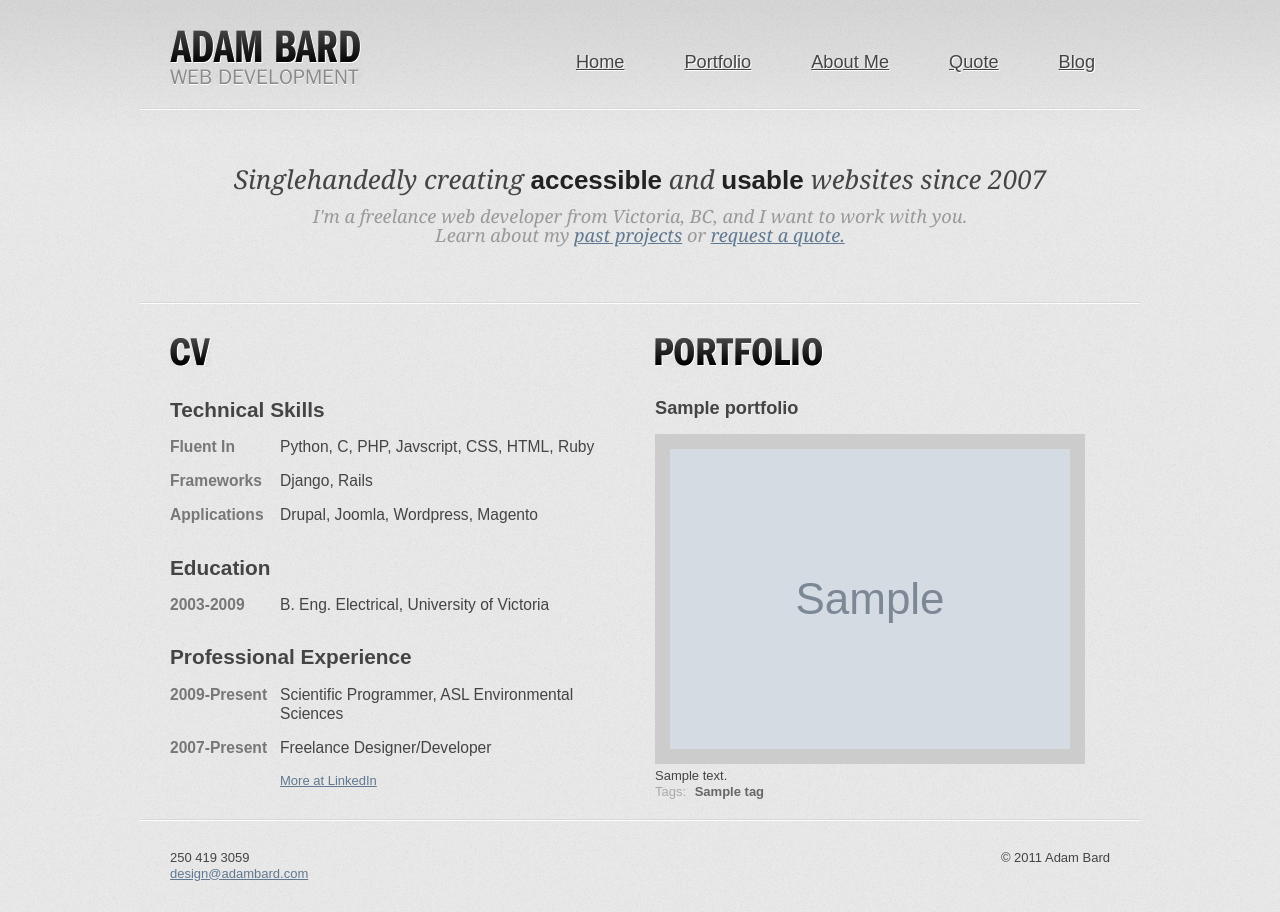
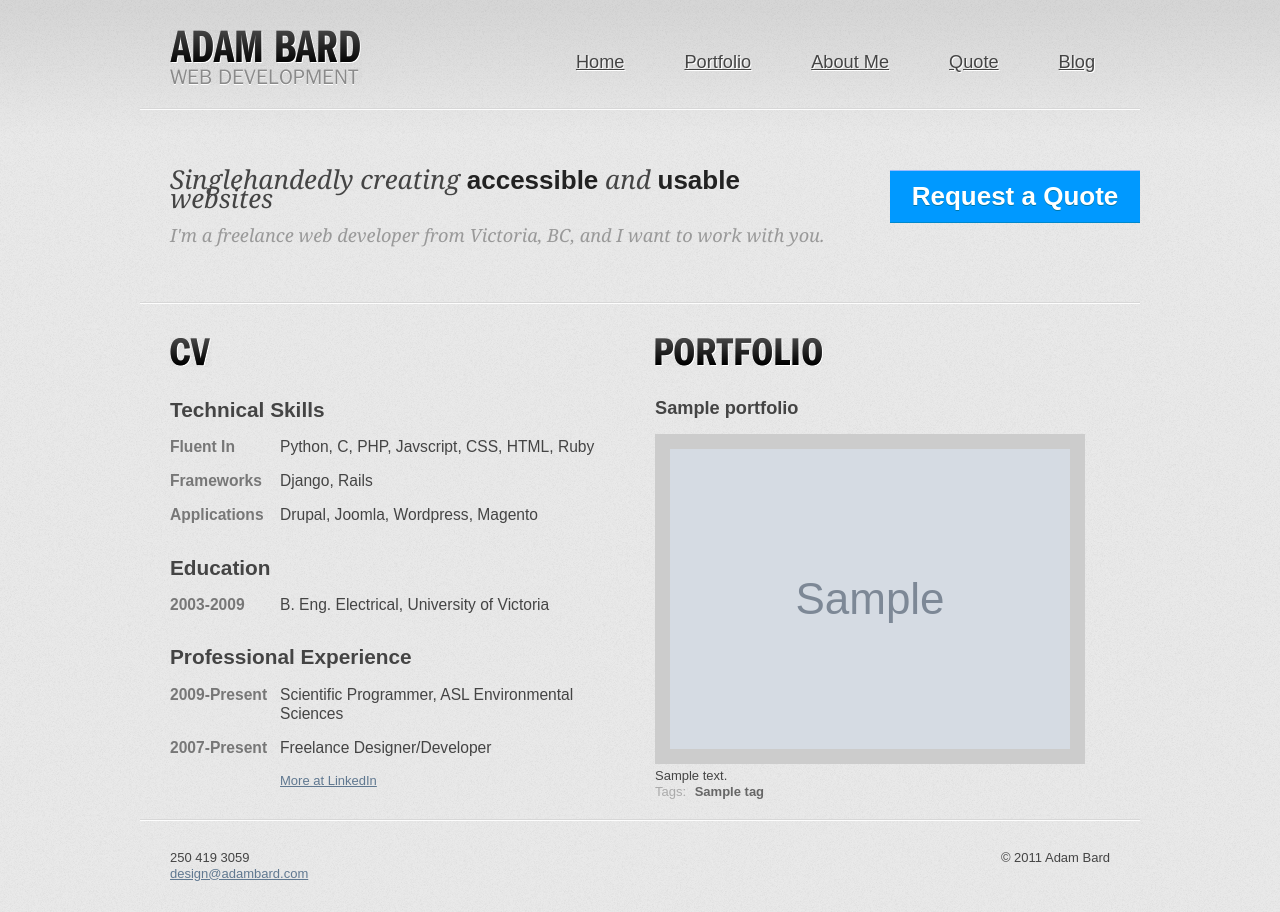
Before and after one commit to adambard/Freelance-Website, a Django app: template templates/core/index.html in a window 1280 px wide. Run offline with Django 3.2, Linux system fonts and the light colour scheme; the template is opened without the code that fills it: most values are stand-ins (such as "Sample title", 1, 10 or a date in 2020); grey boxes marked "Sample" are stand-in pictures; parts of the project's set-up code (start-up, migrations or seed data) failed here and were passed over; some libraries are stand-ins or nearby versions.

Commit message:
Updated homepage to have a huge button.

```diff
--- a/media/css/style.css
+++ b/media/css/style.css
@@ -308,8 +308,8 @@ header nav ul li a:hover {
 	padding: 45px 30px;
 	padding-bottom: 60px;
 	margin: 0px -30px;
-	text-align: center;
 	background: transparent url('../images/seperator.png') repeat-x bottom left;
+	position: relative;
 }
 
 #showcase h2,
@@ -336,6 +336,42 @@ header nav ul li a:hover {
 	font-weight: bold;
 	font-style: normal;
 	color: #222;
+}
+
+#showcase .callout{
+	width: 675px;
+	left: 0px;
+}
+#showcase .buttons{
+	position: absolute;
+	width: 250px;
+	right: 0px;
+	text-align: center;
+}
+
+#showcase .big_button{
+	background: #09f;
+	color: #fff;
+	font-size: 2em;
+	font-weight: bold;
+	padding: 0px;
+	text-decoration: none;
+	line-height: 50px;
+	display: block;
+	border-top: 1px solid #9bf;
+	border-bottom: 1px solid #08c;
+	padding-bottom: 1px;
+	text-shadow: 0px 1px #07a;
+
+}
+#showcase .big_button:hover {
+	border-top-color: #05a;
+	border-bottom-color: #9bf;
+	padding-top: 1px;
+	padding-bottom: 0px;
+}
+#showcase .big_button:active {
+	background: #08c;
 }
 #main .columns{
 	padding-top: 15px;
@@ -383,6 +419,16 @@ header nav ul li a:hover {
 	text-indent: -9999px;
 	height: 29px;
 	margin-bottom: 15px;
+	position: relative;
+}
+#portfolio h2 a{
+	position: absolute;
+	width: 100%;
+	height: 100%;
+	top: 0px
+	bottom: 0px;
+	left: 0px;
+	right: 0px;
 }
 
 #portfolio ul, #portfolio ul li{
--- a/templates/base.html
+++ b/templates/base.html
@@ -52,7 +52,6 @@
     </header>
     <div id="main">
 		{% block content %}{% endblock %}
-
     </div>
 
     <footer>
--- a/templates/core/index.html
+++ b/templates/core/index.html
@@ -3,8 +3,13 @@
 
 {% block content %}
 <div id="showcase">
-	<h2>Singlehandedly creating <strong>accessible</strong> and <strong>usable</strong> websites since 2007</h2>
-	<h3>I'm a freelance web developer from Victoria, BC, and I want to work with you.  <br />Learn about my <a href="/portfolio/">past projects</a> or <a href="/contact_form/">request a quote.</a></h3>
+	<div class="buttons">
+		<a class="big_button" href="/contact_form/">Request a Quote</a>
+	</div>
+		<div class="callout">
+		<h2>Singlehandedly creating <strong>accessible</strong> and <strong>usable</strong> websites</h2>
+		<h3>I'm a freelance web developer from Victoria, BC, and I want to work with you.</h3>
+	</div>
 </div>
 <div class="columns">
 	<div id="cv" class="left column">
@@ -43,7 +48,7 @@
 
 	</div>
 	<div id="portfolio" class="right column">
-		<h2>Portfolio</h2>
+		<h2><a href="/portfolio/">Portfolio</a></h2>
 		<ul>
 			{% with portfolio_items|random as p %}
 			{% include "core/partial/portfolioitem.html" %}
```
Also changed, not shown: 1 other file.
